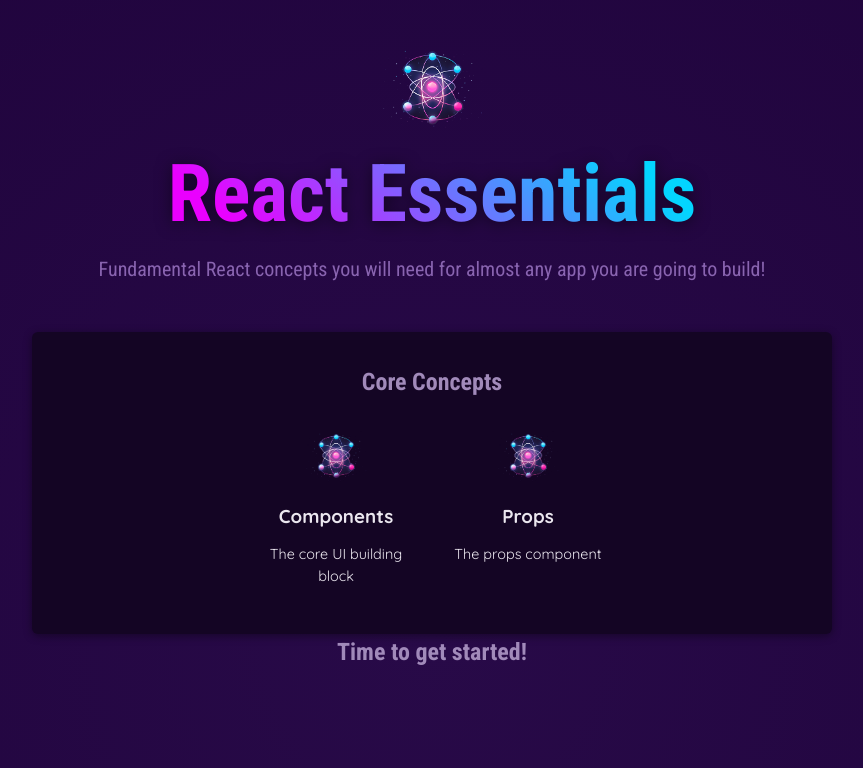
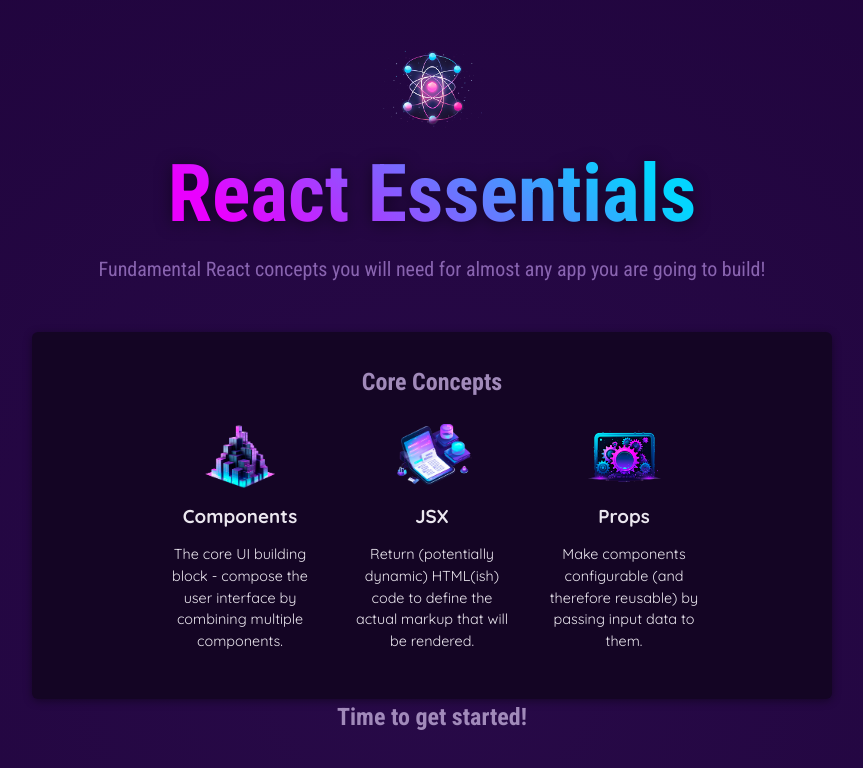
Before and after one commit to WesbertJr/01-starting-project, a React (Vite) app: page / in a window 1280 px wide. Shown: the top 768 px of the page, without its empty margins (208-1071 px from the left). Built offline with nearby package versions, Linux system fonts and the light colour scheme.

Commit message:
restructure components into dedicated folders, updated import statements, created component specific Header.css file, update index.css file

```diff
--- a/src/App.jsx
+++ b/src/App.jsx
@@ -1,32 +1,6 @@
-import reactImg from './assets/react-core-concepts.png';
-
-const reactDescriptions = ["Fundamental", "Crucial", "Core"];
-function getRandomInt(max) {
-   return Math.floor(Math.random() * (max + 1));
-}
-
-function CoreConcepts(props) {
-  return (
-      <li>
-        <img src={props.image} alt="..." />
-        <h3>{props.title}</h3>
-        <p>{props.description}</p>
-      </li>
-  );
-}
-function Header() {
-  const description = reactDescriptions[getRandomInt(2)];
-  return (
-    <header>
-    <img src={reactImg} alt="Stylized atom" />
-    <h1>React Essentials</h1>
-    <p>
-      {description} React concepts you will need for almost any app you are
-      going to build!
-    </p>
-  </header>
-  );
-}
+import Header from './components/Header.jsx';
+import CoreConcepts from './components/CoreConcepts.jsx';
+import { CORE_CONCEPTS } from './data.js';
 
 function App() {
   return (
@@ -37,15 +11,13 @@
         <h2>Core Concepts</h2>
         <ul>
           <CoreConcepts
-            image={reactImg}
-            title="Components"
-            description="The core UI building block"
+            title={CORE_CONCEPTS[0].title}
+            description={CORE_CONCEPTS[0].description}
+            image={CORE_CONCEPTS[0].image}
             />
-          <CoreConcepts
-          title="Props"
-          description="The props component"
-          image={reactImg}
-          />
+          <CoreConcepts {...CORE_CONCEPTS[1]}/>
+          <CoreConcepts {...CORE_CONCEPTS[2]}/>
+
         </ul>
       </section>
         <h2>Time to get started!</h2>
--- /dev/null
+++ b/src/components/CoreConcepts.jsx
@@ -0,0 +1,9 @@
+export default function CoreConcepts(props) {
+  return (
+      <li>
+        <img src={props.image} alt="..." />
+        <h3>{props.title}</h3>
+        <p>{props.description}</p>
+      </li>
+  );
+}
--- /dev/null
+++ b/src/components/Header.css
@@ -0,0 +1,27 @@
+header {
+    text-align: center;
+    margin: 3rem 0;
+  }
+
+  header img {
+    height: 5rem;
+    width: 10rem;
+    object-fit: cover;
+  }
+
+  header h1 {
+    margin: 0;
+    font-family: "Roboto Condensed", sans-serif;
+    font-size: 5rem;
+    background: linear-gradient(40deg, #ea00ff, #ea00ff, #03d5ff, #03d5ff);
+    -webkit-background-clip: text;
+    -webkit-text-fill-color: transparent;
+    filter: drop-shadow(0 2px 8px rgba(0, 0, 0, 0.5));
+  }
+
+  header p {
+    margin: 0;
+    font-size: 1.25rem;
+    color: #8964b0;
+    font-family: "Roboto Condensed", sans-serif;
+  }
--- /dev/null
+++ b/src/components/Header.jsx
@@ -0,0 +1,22 @@
+import "./Header.css";
+import reactImg from '../assets/react-core-concepts.png';
+
+
+const reactDescriptions = ["Fundamental", "Crucial", "Core"];
+function getRandomInt(max) {
+   return Math.floor(Math.random() * (max + 1));
+}
+
+export default function Header() {
+    const description = reactDescriptions[getRandomInt(2)];
+    return (
+      <header>
+      <img src={reactImg} alt="Stylized atom" />
+      <h1>React Essentials</h1>
+      <p>
+        {description} React concepts you will need for almost any app you are
+        going to build!
+      </p>
+    </header>
+    );
+  }
--- /dev/null
+++ b/src/data.js
@@ -0,0 +1,31 @@
+import componentsImg from './assets/components.png';
+import propsImg from './assets/config.png';
+import jsxImg from './assets/jsx-ui.png';
+import stateImg from './assets/state-mgmt.png';
+
+export const CORE_CONCEPTS = [
+  {
+    image: componentsImg,
+    title: 'Components',
+    description:
+      'The core UI building block - compose the user interface by combining multiple components.',
+  },
+  {
+    image: jsxImg,
+    title: 'JSX',
+    description:
+      'Return (potentially dynamic) HTML(ish) code to define the actual markup that will be rendered.',
+  },
+  {
+    image: propsImg,
+    title: 'Props',
+    description:
+      'Make components configurable (and therefore reusable) by passing input data to them.',
+  },
+  {
+    image: stateImg,
+    title: 'State',
+    description:
+      'React-managed data which, when changed, causes the component to re-render & the UI to update.',
+  },
+];
--- a/src/index.css
+++ b/src/index.css
@@ -17,34 +17,6 @@
   -moz-osx-font-smoothing: grayscale;
   -webkit-text-size-adjust: 100%;
   min-height: 80rem;
-}
-
-header {
-  text-align: center;
-  margin: 3rem 0;
-}
-
-header img {
-  height: 5rem;
-  width: 10rem;
-  object-fit: cover;
-}
-
-header h1 {
-  margin: 0;
-  font-family: "Roboto Condensed", sans-serif;
-  font-size: 5rem;
-  background: linear-gradient(40deg, #ea00ff, #ea00ff, #03d5ff, #03d5ff);
-  -webkit-background-clip: text;
-  -webkit-text-fill-color: transparent;
-  filter: drop-shadow(0 2px 8px rgba(0, 0, 0, 0.5));
-}
-
-header p {
-  margin: 0;
-  font-size: 1.25rem;
-  color: #8964b0;
-  font-family: "Roboto Condensed", sans-serif;
 }
 
 main {
```
